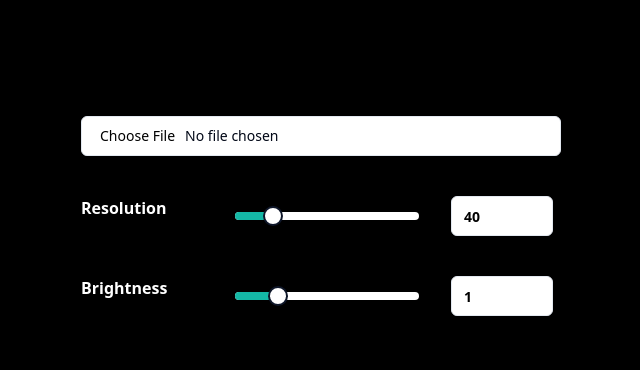
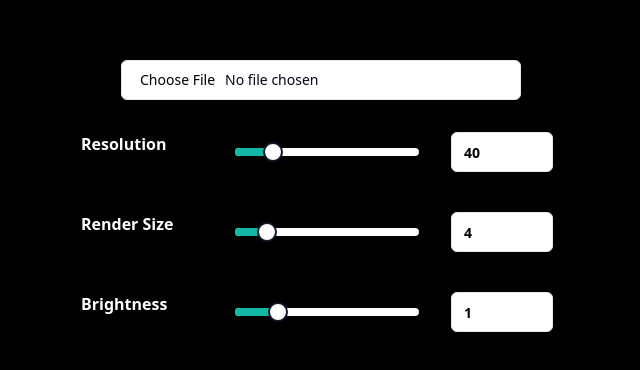
Before and after one commit to ShrewdLuni/Ascii-Frontend, a React (Vite) app: page / in a window 1280 px wide. Shown: the part 212-582 px from the top of the page, without its empty margins (319-959 px from the left). Built offline with nearby package versions, Linux system fonts and the light colour scheme; no server answers.

Commit message:
feat: add Render Size setting

```diff
--- a/src/App.tsx
+++ b/src/App.tsx
@@ -1,4 +1,4 @@
-import { useState } from "react"
+import { useEffect, useState } from "react"
 import { Display } from "./components/Display"
 import { Input } from "./components/ui/input"
 
@@ -7,30 +7,37 @@ import { Settings } from "./components/Settings"
 
 function App() {
   const [displayData,setDisplayData] = useState<{Ascii: string;Color: {R: number;G: number;B: number;};}[]>()
-  const sizes = {xs: 1, sm: 2, md: 4, lg: 8, xl: 16}
-
   const [resolution,setResolution] = useState(40)
-  const [brightness,setBrightness] = useState(100)
+  const [renderSize,setRenderSize] = useState(4)
+  const [brightness,setBrightness] = useState(1)
   const [image, setImage] = useState<File | null>(null);
 
+  useEffect(() => {
+    handleApi();
+  }, [image,resolution,brightness]);
+
   function handleApi() {
-
-    if(image == null){
-      return
-    }
     const formData = new FormData()
-    formData.append("image", image)
+    formData.append("image", (image != null) ? image : "null")
     formData.append("resolution", resolution.toString())
     formData.append("brightness", brightness.toString())
-    axios.post("http://localhost:3001/test",formData).then((res) => setDisplayData(res["data"]))
+    console.log(formData)
+    axios.post("http://localhost:3001/test",formData).then((res) => {setDisplayData(res["data"]);console.log(res["data"])})
   }
-
+  //todo one request per second
   return (
-    <div className="flex bg-black h-screen w-screen items-center justify-center">
-      <div className="flex flex-col">
-        <Display displayData={displayData} renderSize={sizes["sm"]}/>
-        <Input className="mt-[2vh] max-w-[50vw] self-center" type="file" name="file" onChange={async (e) => {await setImage(e.target!.files![0]);handleApi()}}/>
-        <Settings onResolutionChange={async (number : number) => {await setResolution(number);handleApi()}} onBrightnessChange={async (number : number) => {await setBrightness(number);handleApi()}} resolutionValue={resolution} brightnessValue={brightness}/>
+    <div className="flex bg-black h-screen w-screen items-center justify-center overflow-hidden p-8">
+      <div className="flex flex-col w-[90%]">
+        <Display displayData={displayData} renderSize={renderSize}/>
+        <Input className="mt-[2vh] max-w-[50vh] self-center" type="file" name="file" onChange={(e) => {setImage(e.target!.files![0]);}}/>
+        <Settings
+          resolutionValue={resolution}
+          renderSizeValue={renderSize}
+          brightnessValue={brightness}
+          onResolutionChange={(value : number) => {setResolution(value);}}
+          onRenderSizeChange={(value : number) => {setRenderSize(value);}}
+          onBrightnessChange={(value : number) => {setBrightness(value);}}
+        />
       </div>
     </div>
   )
--- a/src/components/Display.tsx
+++ b/src/components/Display.tsx
@@ -6,8 +6,8 @@ interface DisplayProps {
 export const Display = ({displayData,renderSize} : DisplayProps) => {
 
   return displayData != undefined && (
-    <div className="overflow-scroll no-scrollbar max-h-[60vh] max-w-[90vw] self-center">
-      <p className={`text-[${renderSize}px] leading-[${renderSize * 1.5}px] font-mono font-bold`}>
+    <div className="overflow-scroll no-scrollbar max-h-[50vh] max-w-[90vw] text-center">
+      <p className="font-mono font-bold text-[16px]" style={{fontSize: `${renderSize}px`, lineHeight: `${renderSize * 1.5}px`}}>
         {displayData.map((item,i) => {
           return  <span key={i} style={{color: `rgb(${item.Color.R},${item.Color.G},${item.Color.B})`} }>{item.Ascii != "enter" ? item.Ascii : ""} {item.Ascii == "enter" && <br/>}</span>
         })}
--- a/src/components/Option.tsx
+++ b/src/components/Option.tsx
@@ -14,8 +14,8 @@ export const Option = ({text,value,deafaultValue,maxValue,multiplier,onChange} :
   return (
     <div className="grid grid-cols-[30%,45%,25%] gap-x-8 w-[85%] text-white font-bold">
       <p>{text}</p>
-      <Slider value={[value]} defaultValue={[deafaultValue]} max={maxValue} step={1} onValueChange={(value) => onChange(value[0])}/>
-      <Input className="text-black" type="number" value={value/multiplier} onChange={(event) => onChange(event.target.valueAsNumber * multiplier)} step={1/multiplier}/>
+      <Slider value={[value]} defaultValue={[deafaultValue]} max={maxValue} step={1/multiplier} onValueChange={(value) => onChange(value[0])}/>
+      <Input className="text-black" type="number" value={value} step={1/multiplier} onChange={(event) => {onChange(event.target.valueAsNumber);}}/>
     </div>
   )
 }
--- a/src/components/Settings.tsx
+++ b/src/components/Settings.tsx
@@ -2,18 +2,21 @@ import { Option } from "./Option"
 
 interface SettingsProps {
   resolutionValue: number
+  renderSizeValue: number
   brightnessValue: number
   onResolutionChange: (value: number) => void;
+  onRenderSizeChange: (value: number) => void;
   onBrightnessChange: (value: number) => void;
 }
 
-export const Settings = ({resolutionValue,onResolutionChange,brightnessValue,onBrightnessChange} : SettingsProps) => {
+export const Settings = ({resolutionValue,onResolutionChange,renderSizeValue,onRenderSizeChange,brightnessValue,onBrightnessChange} : SettingsProps) => {
   return (
-    <div className="mt-[5vh] h-[10vh]">
+    <div className="mt-[4vh]">
       <div className="flex flex-row gap-x-32 justify-center">
         <div className="flex flex-col gap-y-10 w-[60vh]">
           <Option text="Resolution" deafaultValue={resolutionValue} maxValue={240} onChange={onResolutionChange} value={resolutionValue} multiplier={1}/>
-          <Option text="Brightness" deafaultValue={brightnessValue} maxValue={500} onChange={onBrightnessChange} value={brightnessValue} multiplier={100}/>
+          <Option text="Render Size" deafaultValue={renderSizeValue} maxValue={30} onChange={onRenderSizeChange} value={renderSizeValue} multiplier={1}/>
+          <Option text="Brightness" deafaultValue={brightnessValue} maxValue={5} onChange={onBrightnessChange} value={brightnessValue} multiplier={100}/>
         </div>
       </div>
     </div>
```
